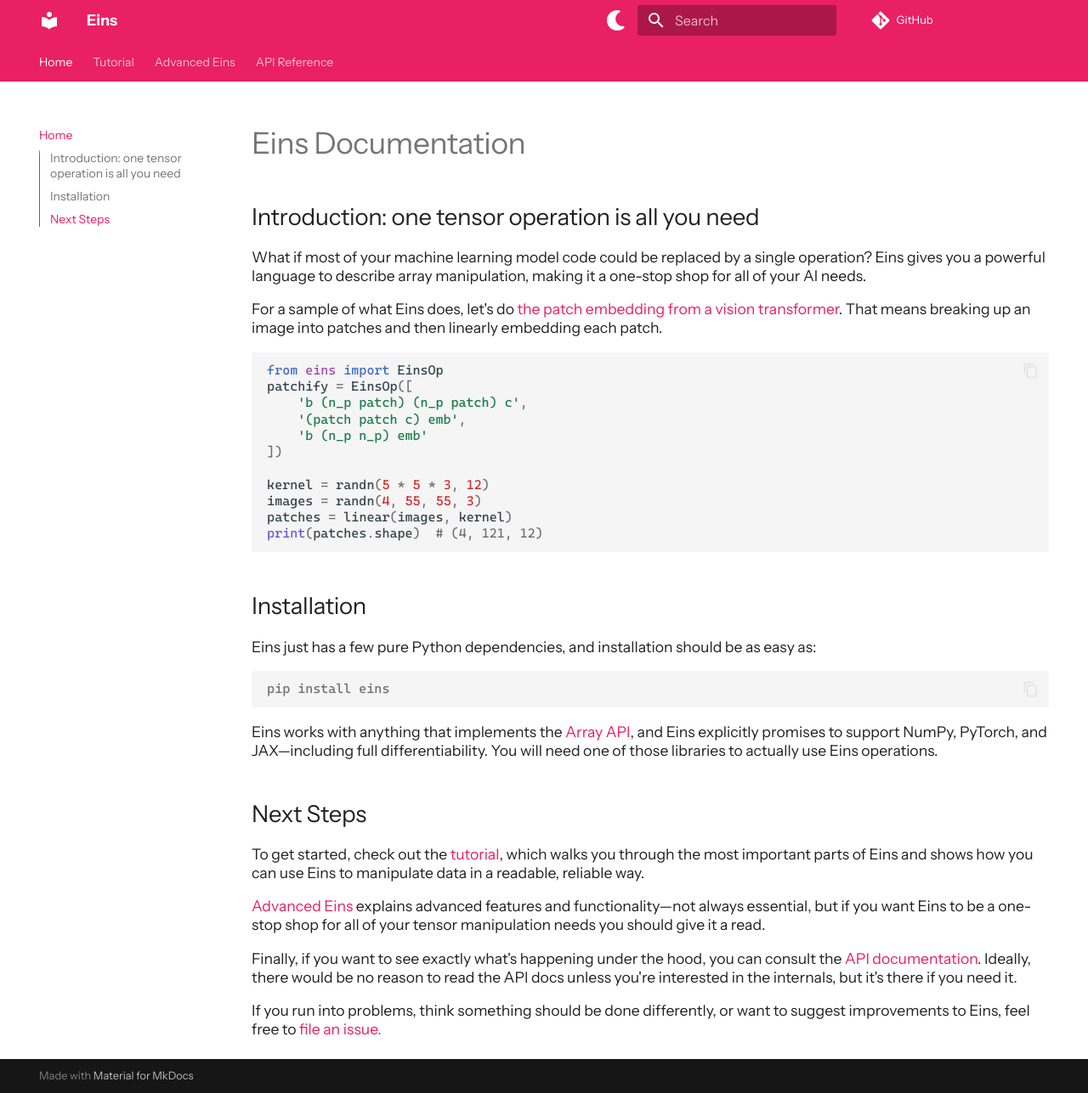
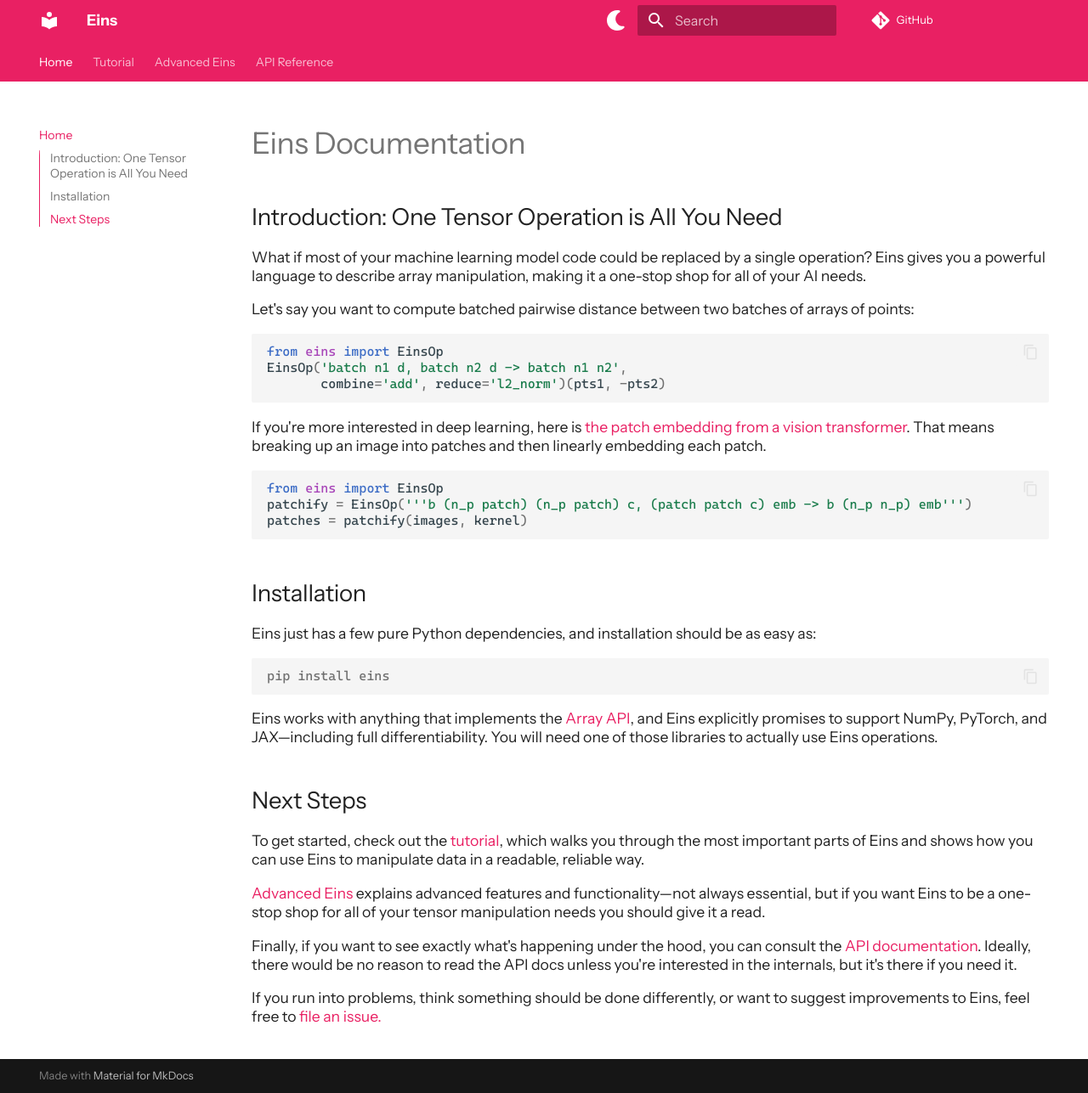
Before and after one commit to nicholas-miklaucic/eins, an MkDocs documentation site: the page built from docs/index.md, in a window 1280 px wide and 1287 px high. Shown: the whole window at 85% size. Built offline with MkDocs 1.6.1 and Material for MkDocs 9.7.7, drawn with Linux system fonts in a browser that asks for light colours; plug-ins that fetch from the network failed and are left out; comment, search, counter and statistics services are not loaded.

````diff
--- a/docs/index.md
+++ b/docs/index.md
@@ -1,26 +1,26 @@
 # Eins Documentation
-## Introduction: one tensor operation is all you need
+## Introduction: One Tensor Operation is All You Need
 
 What if most of your machine learning model code could be replaced by a single operation? Eins gives
 you a powerful language to describe array manipulation, making it a one-stop shop for all of your AI
 needs.
 
-For a sample of what Eins does, let's do [the patch embedding from a vision
+Let's say you want to compute batched pairwise distance between two batches of arrays of points:
+
+```python
+from eins import EinsOp
+EinsOp('batch n1 d, batch n2 d -> batch n1 n2',
+       combine='add', reduce='l2_norm')(pts1, -pts2)
+```
+
+If you're more interested in deep learning, here is [the patch embedding from a vision
 transformer](https://nn.labml.ai/transformers/vit/index.html#PatchEmbeddings). That means breaking
 up an image into patches and then linearly embedding each patch.
 
 ```python
 from eins import EinsOp
-patchify = EinsOp([
-    'b (n_p patch) (n_p patch) c',
-    '(patch patch c) emb',
-    'b (n_p n_p) emb'
-])
-
-kernel = randn(5 * 5 * 3, 12)
-images = randn(4, 55, 55, 3)
-patches = linear(images, kernel)
-print(patches.shape)  # (4, 121, 12)
+patchify = EinsOp('''b (n_p patch) (n_p patch) c, (patch patch c) emb -> b (n_p n_p) emb''')
+patches = patchify(images, kernel)
 ```
 
 ## Installation
````
Also changed, not shown: README.md (+10 -6 lines).
